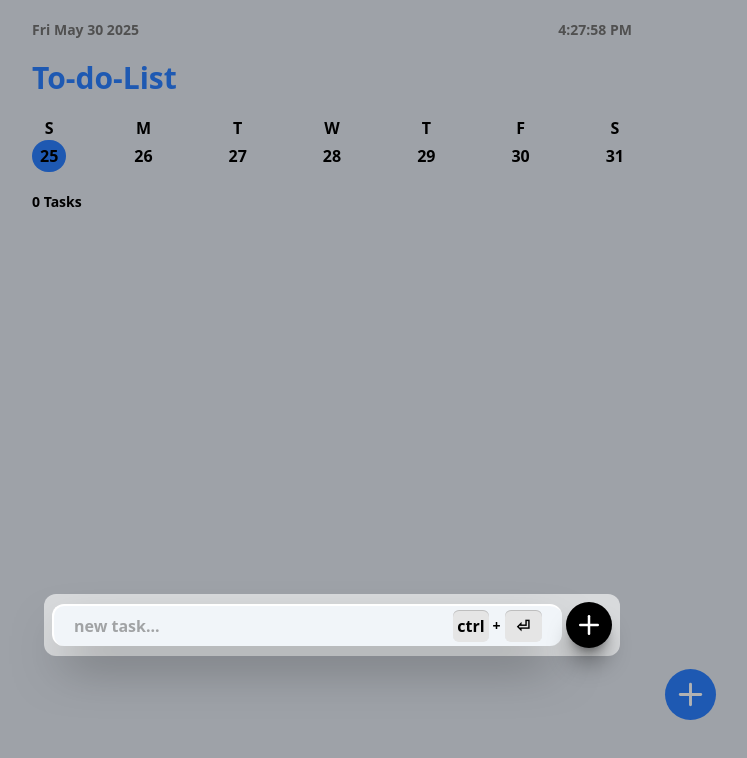
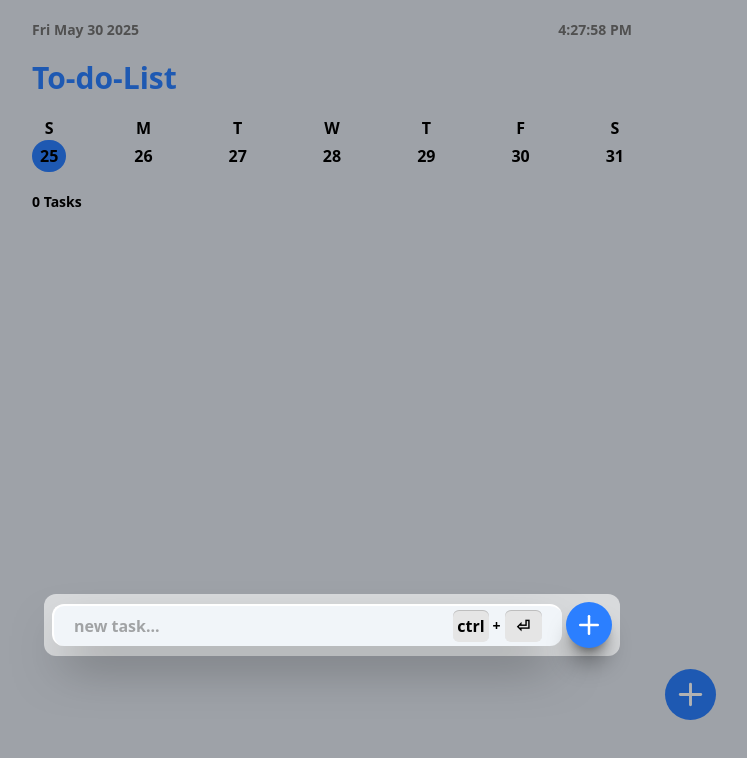
Before and after one commit to aboudev22/todolist, a React (Vite) app: page / in a window 1280 px wide. Both pictures are taken after a click on the button 998 px from the left and 694 px from the top of the page. Shown: the top 758 px of the page, without its empty margins (308-1055 px from the left). Built offline with nearby package versions, Linux system fonts and the light colour scheme.

Commit message:
initial task card

```diff
--- a/src/App.tsx
+++ b/src/App.tsx
@@ -125,7 +125,7 @@ export default function App() {
                 onClick={handleAddTask}
                 type="button"
                 whileTap={{ scale: 0.9 }}
-                className="bg-black shadow-xl/40 p-2 rounded-full ml-1 cursor-pointer"
+                className="bg-blue-500 shadow-xl/40 p-2 rounded-full ml-1 cursor-pointer"
               >
                 <Plus size={30} color="white" />
               </motion.button>
--- /dev/null
+++ b/src/components/TaskCard.tsx
@@ -0,0 +1,3 @@
+export default function TaskCard() {
+  return <div>TaskCard</div>;
+}
```
